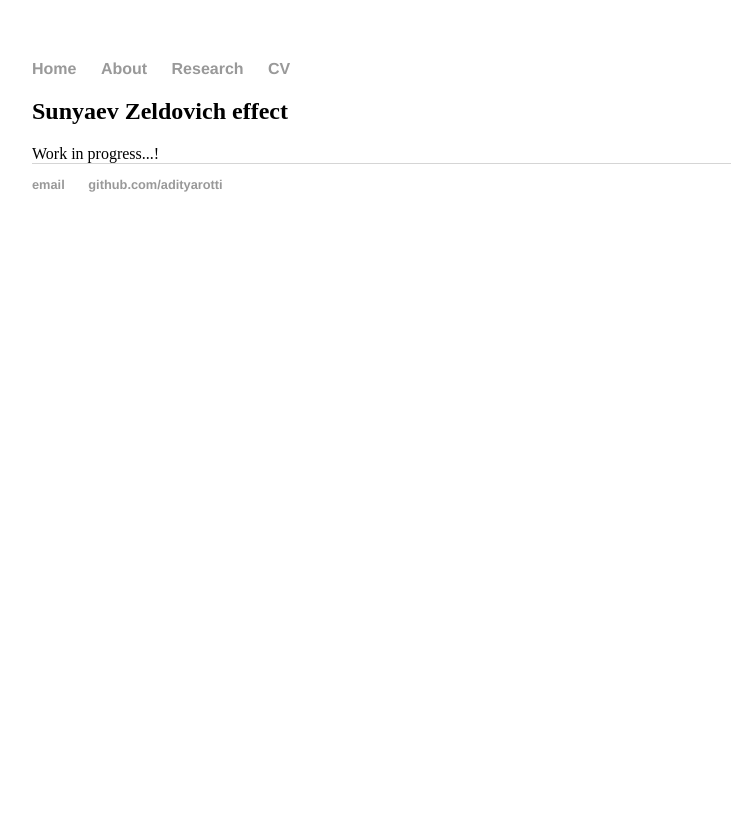
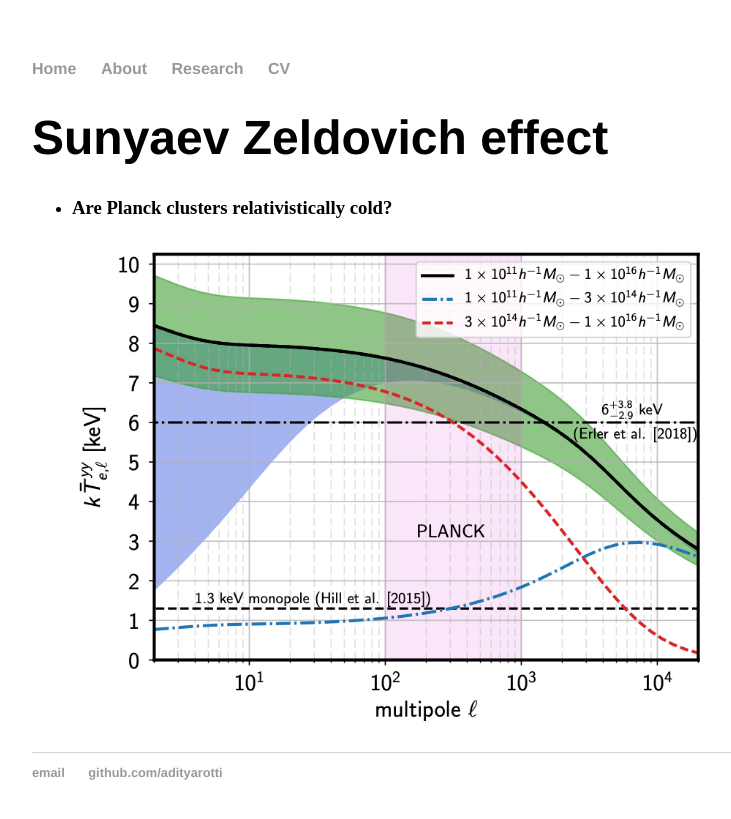
Before and after one commit to adityarotti/adityarotti.github.io, a Jekyll site: the page built from research/galaxy_clusters/index.html, in a window 1280 px wide. Shown: the top 819 px of the page, without its empty margins (160-891 px from the left). Built offline with Jekyll 4.4.1, drawn with Linux system fonts in a browser that asks for light colours.

Commit message:
added first cluster result

```diff
--- a/research/cmb/index.html
+++ b/research/cmb/index.html
@@ -3,7 +3,7 @@ layout: default
 title: Cosmic Microwave Background
 ---
 <div class="blurb">
-	<h2>CMB, foregrounds, systematics etc...</h2>
+	<h1>CMB, foregrounds, systematics etc...</h1>
 </div><!-- /.blurb -->
 
 <body>
--- a/research/galaxy_clusters/index.html
+++ b/research/galaxy_clusters/index.html
@@ -4,8 +4,17 @@ title: Galaxy clusters
 ---
 
 <div class="blurb">
-	<h2>Sunyaev Zeldovich effect</h2>
+	<h1>Sunyaev Zeldovich effect</h1>
 </div><!-- /.blurb -->
+
 <body>
-Work in progress...!
+<ul>
+
+<li>
+<h3> Are Planck clusters relativistically cold? </h3>
+<img src="/research/galaxy_clusters/img/y2Te/kTe_ell_zevol.jpeg" width="75%"></img>
+</li>
+
+</ul>
+
 </body>
```
